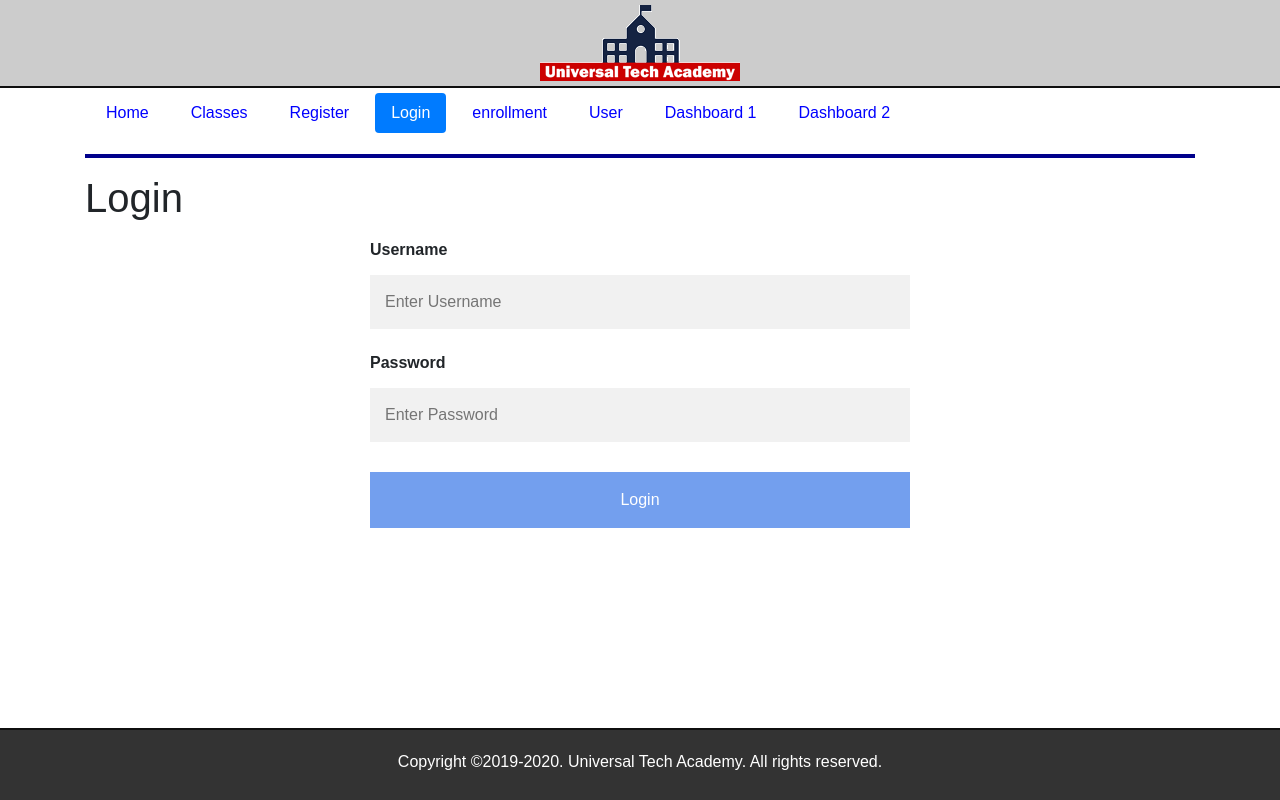
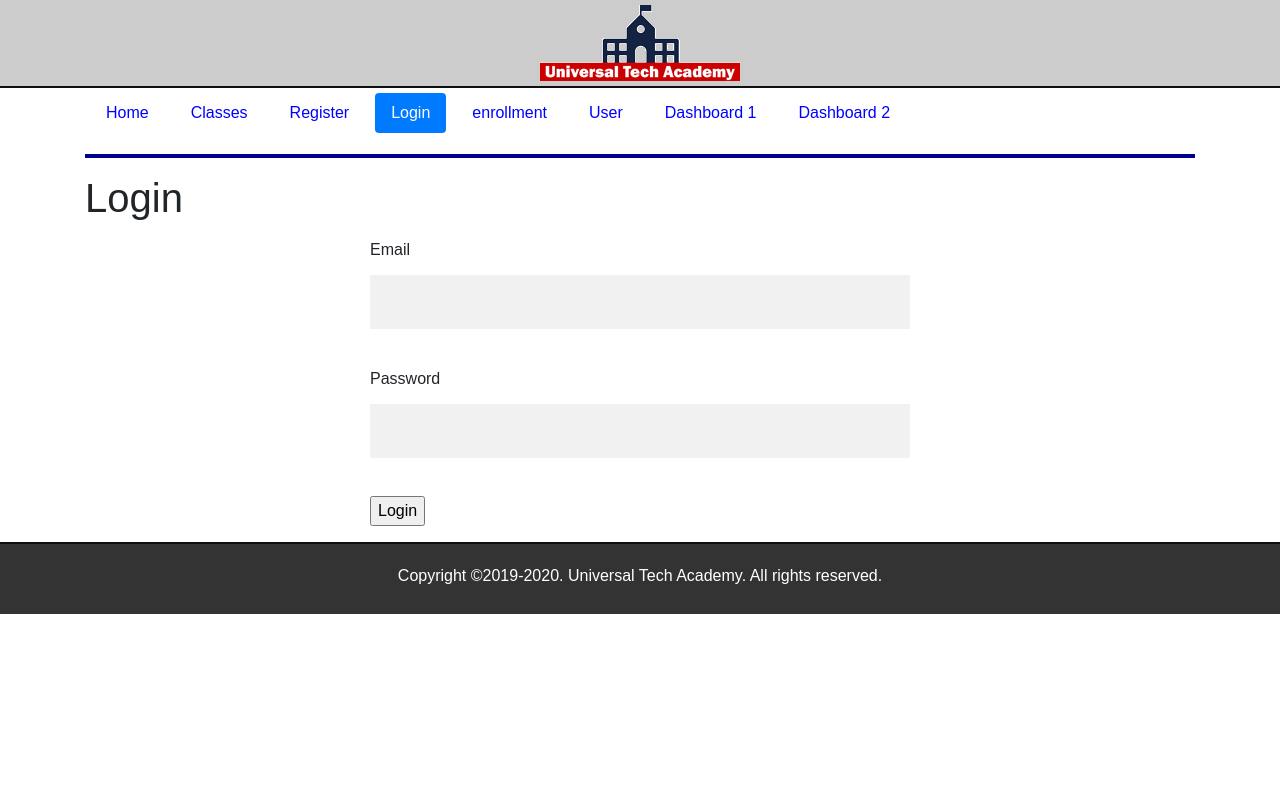
Before and after one commit to homegahed/enrollment-app-flask, a Flask app: page /login in a window 1280 px wide. Run offline with Flask 3, Linux system fonts and the light colour scheme; some libraries are stand-ins or nearby versions.

Commit message:
Py Forms

```diff
--- /dev/null
+++ b/application/forms.py
@@ -0,0 +1,19 @@
+from flask_wtf import FlaskForm
+from wtforms import StringField, PasswordField, SubmitField, BooleanField
+from wtforms.validators import DataRequired
+
+
+class LoginForm(FlaskForm):
+    email = StringField("Email", validators=[DataRequired()])
+    password = StringField("Password", validators=[DataRequired()])
+    remember_me = BooleanField("Remember Me")
+    submit = SubmitField("Login")
+
+
+class RegisterForm(FlaskForm):
+    email = StringField("Email", validators=[DataRequired()])
+    password = StringField("Password", validators=[DataRequired()])
+    password_confirm = StringField("Confirm Password", validators=[DataRequired()])
+    first_name = StringField("First Name", validators=[DataRequired()])
+    last_name = StringField("Last Name", validators=[DataRequired()])
+    submit = SubmitField("Register")
--- a/application/routes.py
+++ b/application/routes.py
@@ -1,20 +1,11 @@
-
-import mimetypes
 from application import app
 from application import db
 from flask import render_template, request, redirect, json, Response
-
-
-
-
-from dash import Dash
-
-from dash import Output, Input
-
+from application.forms import LoginForm, RegisterForm
 from werkzeug.middleware.dispatcher import DispatcherMiddleware
-
 from application.dash1 import dash_app_1
 from application.dash2 import dash_app_2
+
 
 
 courses_data_dict = [{"courseID":"1111","title":"PHP 101","description":"Intro to PHP","credits":3,"term":"Fall, Spring"},
@@ -49,9 +40,10 @@ def register():
     return render_template('register.html', register=True)
 
 
-@app.route("/login")
+@app.route("/login", methods=['GET', 'POST'])
 def login():
-    return render_template('login.html', login=True)
+    form = LoginForm()
+    return render_template('login.html', login=True, title='Login', form=form)
 
 
 @app.route("/enrollment", methods=['GET', 'POST'])
--- a/application/static/css/main.css
+++ b/application/static/css/main.css
@@ -63,7 +63,7 @@ input[type=text]:focus, input[type=password]:focus {
     background: #333;
     padding:5px;
     border-top:2px solid #0f0f0f;
-    position:absolute;
+    /* position:absolute; */
     bottom:0;
 }
 
--- a/application/templates/layout.html
+++ b/application/templates/layout.html
@@ -6,12 +6,14 @@
     <title>UTA - Home Page</title>
     <link rel="stylesheet" href="https://maxcdn.bootstrapcdn.com/bootstrap/4.0.0/css/bootstrap.min.css"
           integrity="sha384-Gn5384xqQ1aoWXA+058RXPxPg6fy4IWvTNh0E263XmFcJlSAwiGgFAW/dAiS6JXm" crossorigin="anonymous">
-    <link rel="stylesheet" href="static/css/main.css"/>
+    <link rel="stylesheet" href="{{ url_for('static', filename='css/main.css') }}"/>
+
+
 </head>
 <body>
 
         <div class="container-fluid text-center top-container">
-            <img src="static/images/uta-logo-200.png">
+            <img src="{{ url_for('static', filename='images/uta-logo-200.png') }}">
         </div>
         <div class="container">
             {% include "includes/nav.html" %}
--- a/application/templates/login.html
+++ b/application/templates/login.html
@@ -1,19 +1,34 @@
     {% extends "layout.html" %}
 
     {% block content %}
-    <h1>Login</h1>
+    <h1>{{ title }}</h1>
 
     <div class="row">
         <div class="col-md-6 offset-md-3">
             <h3></h3>
-            <form name="login" action="login.php" method="get">
-                <label for="username"><b>Username</b></label>
-                <input type="text" placeholder="Enter Username" name="username" required>
-                <br>
-                <label for="password"><b>Password</b></label>
-                <input type="password" placeholder="Enter Password" name="password" required>
-                <br class="clear">
-                <input class="btn-submit" type="submit" name="submit" value="Login">
+            <form name="login" action="" method="post">
+
+                {{ form.hidden_tag() }}
+
+                <p>
+                    {{ form.email.label }} <br>
+                    {{ form.email(size=35) }}
+                </p>
+
+                <p>
+                    {{ form.password.label }} <br>
+                    {{ form.password(size=15) }}
+                </p>
+
+                <p>
+                    {{ form.submit() }}
+                </p>
+
+
+
+
+
+
             </form>
         </div>
     </div>
```
Also changed, not shown: requirements.txt (+23 -0 lines).
